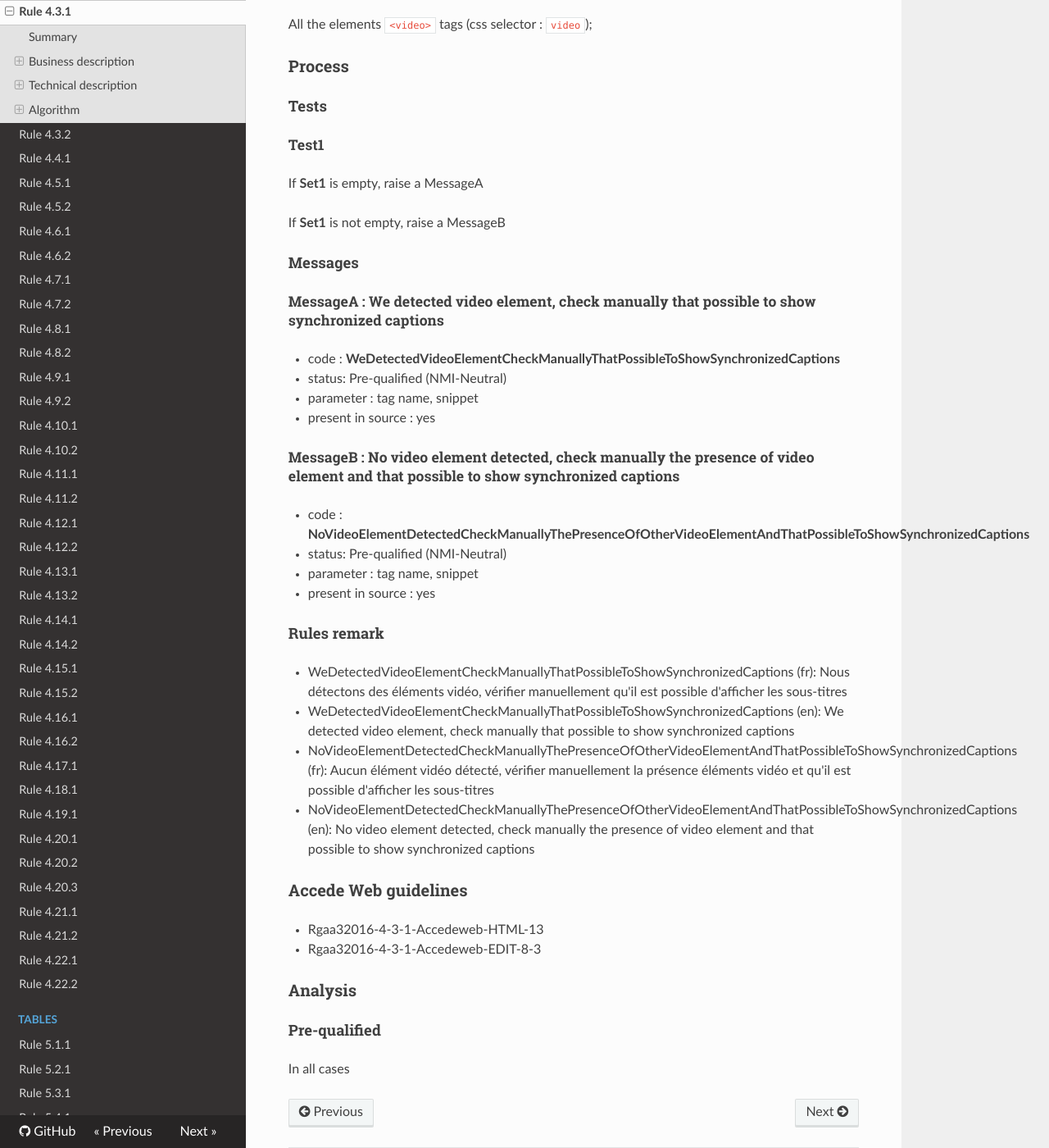
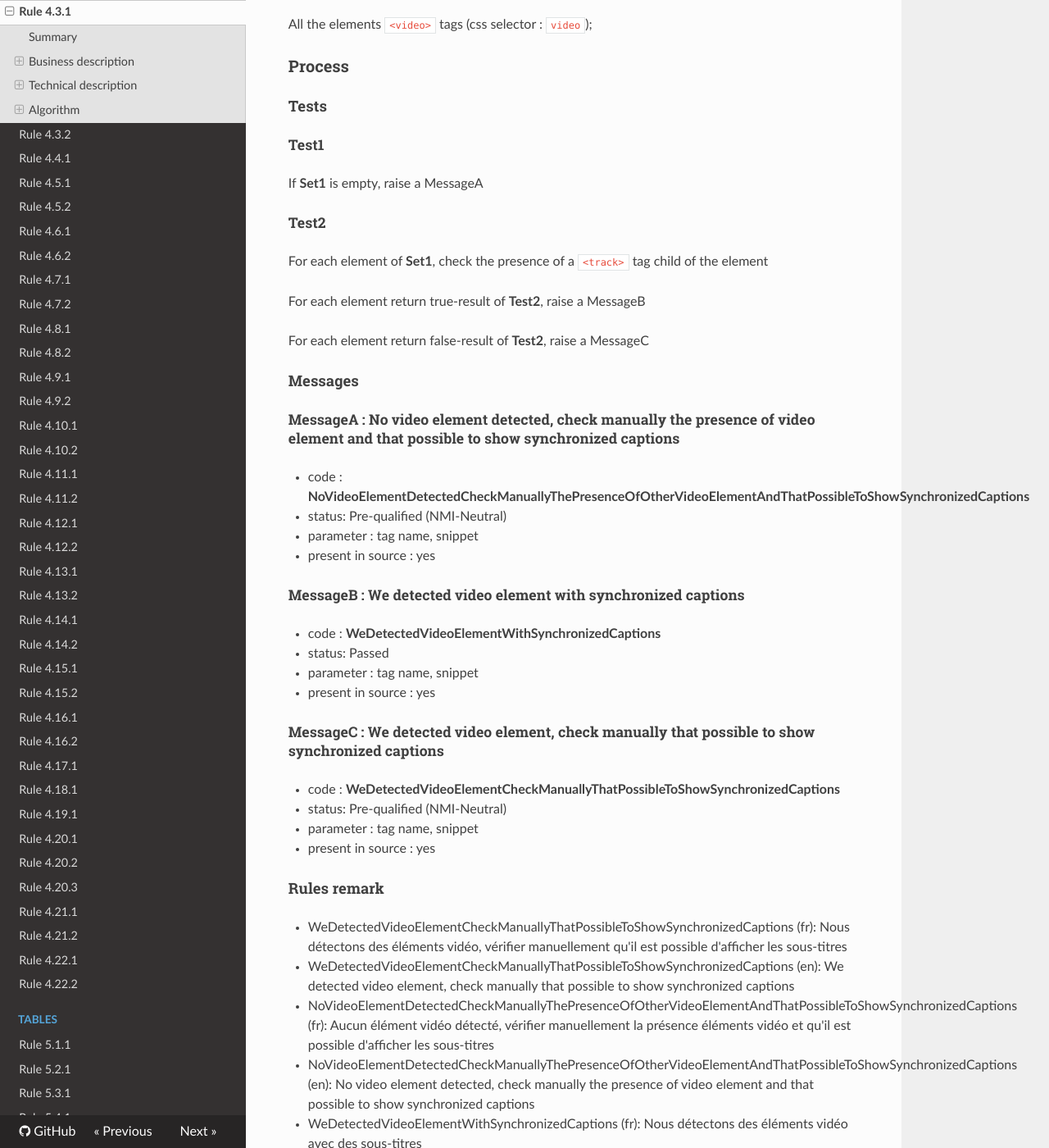
Before and after one commit to Tanaguru/RGAA3-2016, an MkDocs documentation site: the page built from docs/Rule-4-3-1.md, in a window 1280 px wide and 1400 px high, scrolled down 1172 px. Shown: the whole window at 82% size. Built offline with MkDocs 1.6.1, drawn with Linux system fonts in a browser that asks for light colours; nearby versions of some CDN libraries; old or Windows-style settings are respelled for this version of MkDocs; some of the changed text lies outside the part shown.

Commit message:
Update tests 4.3.1

```diff
--- a/docs/Rule-4-3-1.md
+++ b/docs/Rule-4-3-1.md
@@ -50,20 +50,33 @@ All the elements `<video>` tags (css selector : `video`);
 
 If **Set1** is empty, raise a MessageA
 
-If **Set1** is not empty, raise a MessageB
+##### Test2
+
+For each element of **Set1**, check the presence of a `<track>` tag child of the element
+
+For each element return true-result of **Test2**, raise a MessageB
+
+For each element return false-result of **Test2**, raise a MessageC
 
 #### Messages
 
-##### MessageA : We detected video element, check manually that possible to show synchronized captions
+##### MessageA : No video element detected, check manually the presence of video element and that possible to show synchronized captions
 
--    code : **WeDetectedVideoElementCheckManuallyThatPossibleToShowSynchronizedCaptions**
+-    code : **NoVideoElementDetectedCheckManuallyThePresenceOfOtherVideoElementAndThatPossibleToShowSynchronizedCaptions**
 -    status: Pre-qualified (NMI-Neutral)
 -    parameter : tag name, snippet
 -    present in source : yes
 
-##### MessageB : No video element detected, check manually the presence of video element and that possible to show synchronized captions
+##### MessageB : We detected video element with synchronized captions
 
--    code : **NoVideoElementDetectedCheckManuallyThePresenceOfOtherVideoElementAndThatPossibleToShowSynchronizedCaptions**
+-    code : **WeDetectedVideoElementWithSynchronizedCaptions**
+-    status: Passed
+-    parameter : tag name, snippet
+-    present in source : yes
+
+##### MessageC : We detected video element, check manually that possible to show synchronized captions
+
+-    code : **WeDetectedVideoElementCheckManuallyThatPossibleToShowSynchronizedCaptions**
 -    status: Pre-qualified (NMI-Neutral)
 -    parameter : tag name, snippet
 -    present in source : yes
@@ -76,6 +89,9 @@ If **Set1** is not empty, raise a MessageB
  * NoVideoElementDetectedCheckManuallyThePresenceOfOtherVideoElementAndThatPossibleToShowSynchronizedCaptions (fr): Aucun &eacute;l&eacute;ment vid&eacute;o d&eacute;tect&eacute;, v&eacute;rifier manuellement la pr&eacute;sence &eacute;l&eacute;ments vid&eacute;o et qu'il est possible d'afficher les sous-titres
  * NoVideoElementDetectedCheckManuallyThePresenceOfOtherVideoElementAndThatPossibleToShowSynchronizedCaptions (en): No video element detected, check manually the presence of video element and that possible to show synchronized captions
 
+ * WeDetectedVideoElementWithSynchronizedCaptions (fr): Nous d&eacute;tectons des &eacute;l&eacute;ments vid&eacute;o avec des sous-titres
+ * WeDetectedVideoElementWithSynchronizedCaptions (en): We detected video element, check manually that possible to show synchronized captions
+
 ### Accede Web guidelines
 
  * Rgaa32016-4-3-1-Accedeweb-HTML-13
@@ -83,6 +99,10 @@ If **Set1** is not empty, raise a MessageB
 
 ### Analysis
 
+#### Passed
+
+All the video element have synchronized captions (All the element of the **Test2** return true-result)
+
 #### Pre-qualified
 
 In all cases
```
Also changed, not shown: other parts of docs/Rule-4-3-1.md (+1 -1 lines), docs/Rule-4-2-1.md (+1 -1 lines), docs/Rule-4-2-2.md (+3 -3 lines), docs/Rule-4-2-3.md (+3 -3 lines), 3 other files.
